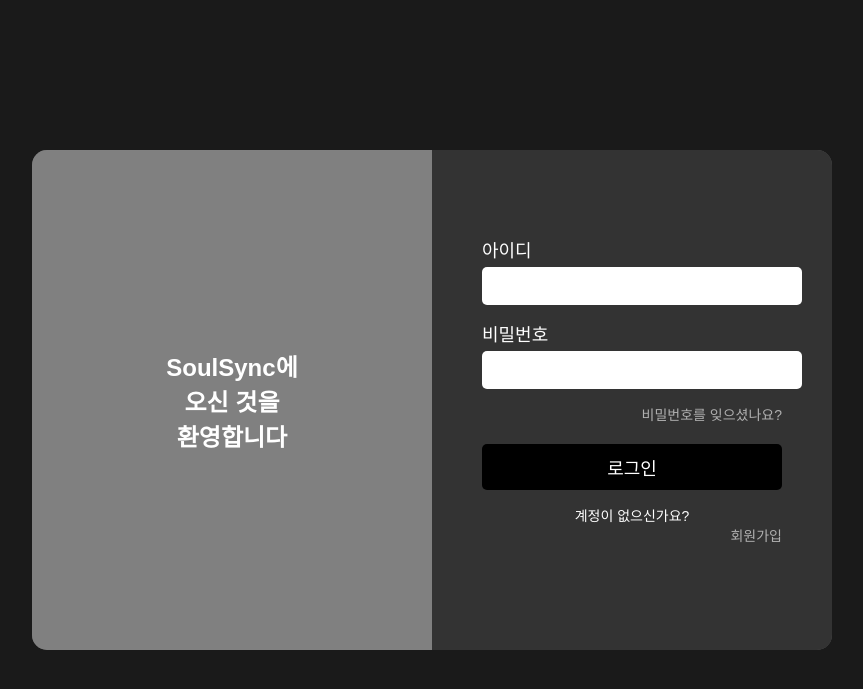
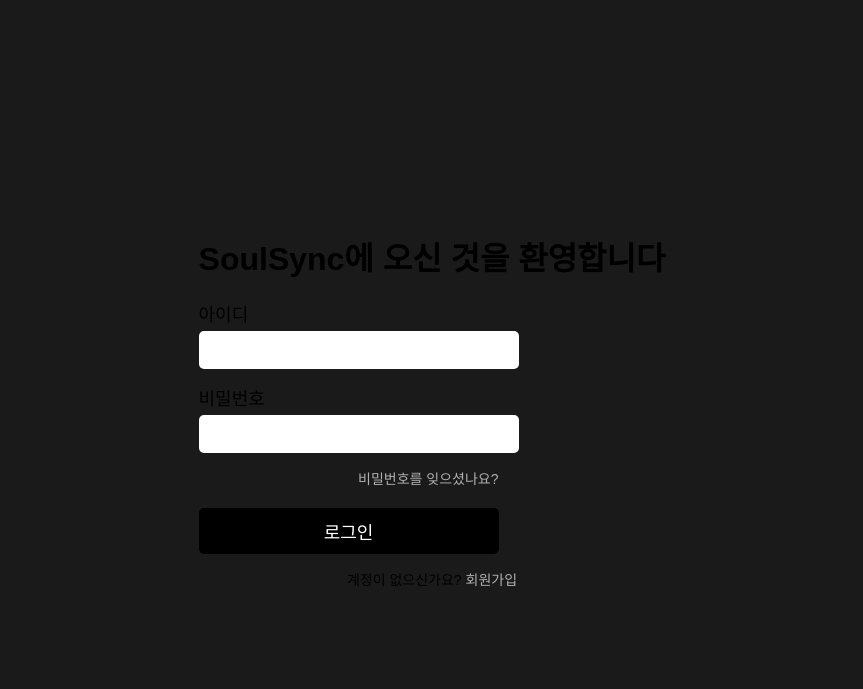
Before and after one commit to sjongwook/song_project, a FastAPI app: page /login in a window 1280 px wide. Shown: the top 689 px of the page, without its empty margins (208-1071 px from the left). Run offline with FastAPI, Linux system fonts and the light colour scheme.

Commit message:
Update login.html

```diff
--- a/templates/login.html
+++ b/templates/login.html
@@ -7,14 +7,8 @@
     <title>로그인</title>
 </head>
 <body>
-    <div class="container">
-        <!-- 좌측 패널 -->
-        <div class="left-panel">
-            <p>SoulSync에<br>오신 것을<br>환영합니다</p>
-        </div>
-
-        <!-- 우측 패널 -->
-        <div class="right-panel">
+    <div class="single-container">
+        <h1>SoulSync에 오신 것을 환영합니다</h1>
         <form action="/login" method="post">
             <label for="username">아이디</label>
             <input type="text" id="username" name="username" required>
@@ -25,11 +19,9 @@
             <a href="/forgot-password">비밀번호를 잊으셨나요?</a>
 
             <button type="submit">로그인</button>
-
+        </form>
         <div class="signup-link">
-                    <p>계정이 없으신가요? <a href="/signup">회원가입</a></p>
-                </div>
-            </form>
+            계정이 없으신가요? <a href="/signup">회원가입</a>
         </div>
     </div>
 </body>
```
Lines whose indentation alone changed are shown as unchanged.
